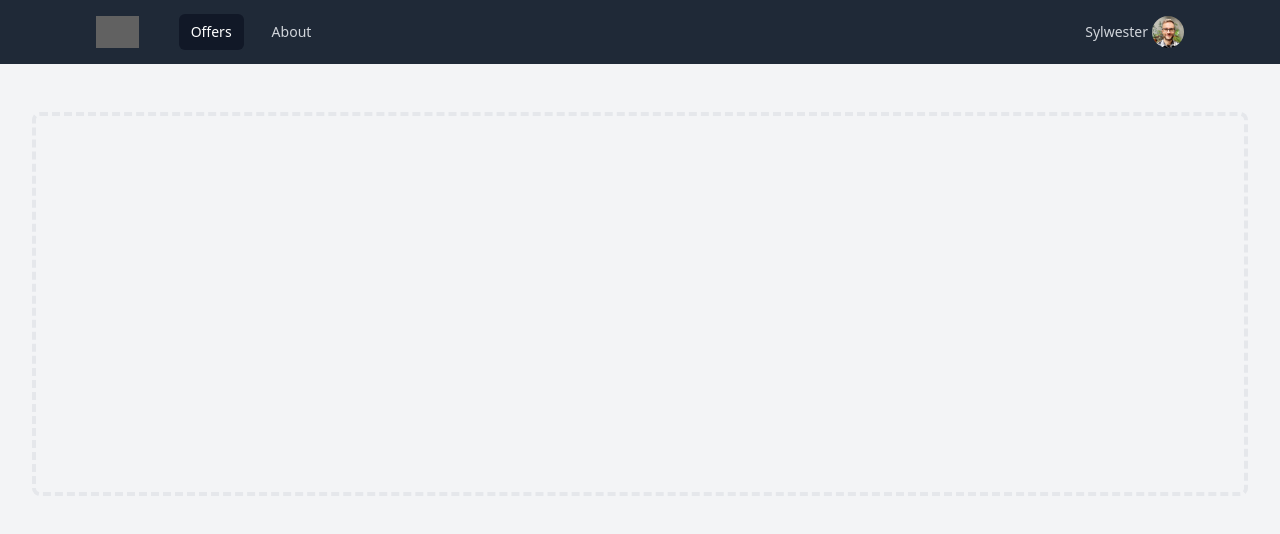
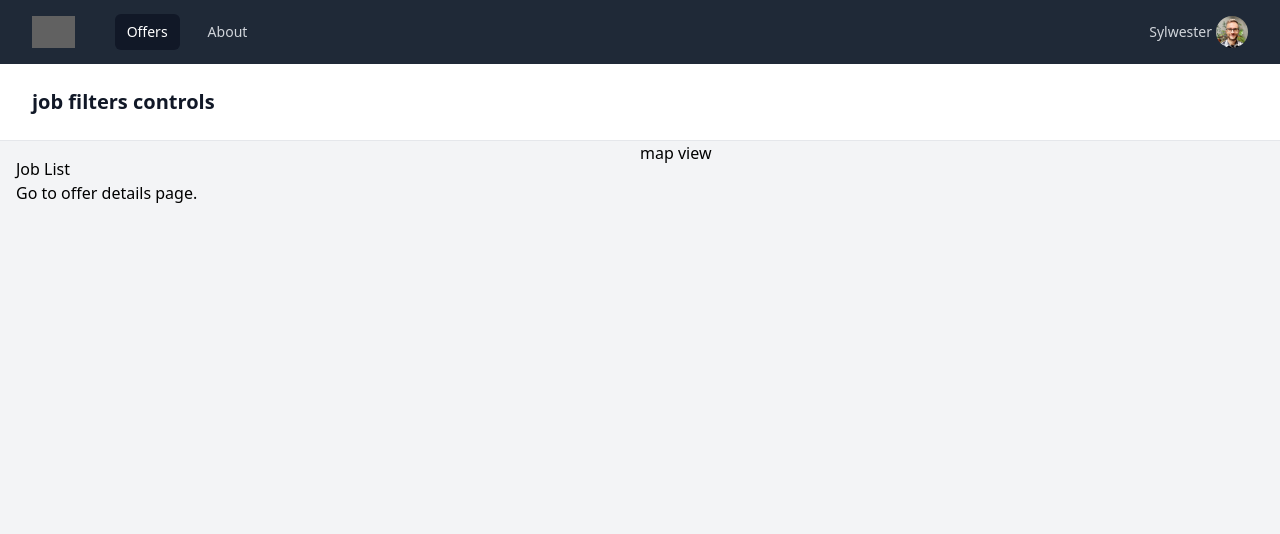
Before and after one commit to slykar/jjit-assignment, a React (Create React App) app: page / in a window 1280 px wide. Shown: the top 534 px of the page. Built offline with nearby package versions, Linux system fonts and the light colour scheme; grey boxes are pictures that could not be loaded.

Commit message:
wip: offer layout draft

```diff
--- a/src/App.tsx
+++ b/src/App.tsx
@@ -5,13 +5,16 @@ import JobDetails from './pages/JobDetails';
 
 import './App.css';
 import AppLayout from './layouts/AppLayout';
+import OffersLayout from './layouts/OffersLayout';
 
 function App() {
   return (
     <Routes>
       <Route element={<AppLayout />}>
-        <Route path="/" element={<JobList />} />
-        <Route path="/offers/:offerId" element={<JobDetails />} />
+        <Route element={<OffersLayout />}>
+          <Route path="/" element={<JobList />} />
+          <Route path="/offers/:offerId" element={<JobDetails />} />
+        </Route>
       </Route>
     </Routes>
   );
--- /dev/null
+++ b/src/containers/JobFiltersContainer.tsx
@@ -0,0 +1,5 @@
+export default function () {
+  return (
+    <h1 className="text-xl font-bold text-gray-900">job filters controls</h1>
+  );
+}
--- a/src/layouts/AppLayout.tsx
+++ b/src/layouts/AppLayout.tsx
@@ -2,6 +2,8 @@
 import { Fragment } from 'react';
 import { Disclosure, Menu, Transition } from '@headlessui/react';
 import { MenuIcon, XIcon } from '@heroicons/react/outline';
+import JobFilters from '../containers/JobFiltersContainer';
+import { Outlet } from 'react-router-dom';
 
 const user = {
   name: 'Sylwester',
@@ -31,7 +33,7 @@ export default function AppLayout() {
         <Disclosure as="nav" className="bg-gray-800">
           {({ open }) => (
             <>
-              <div className="max-w-6xl mx-auto px-4 sm:px-6 lg:px-8">
+              <div className="w-full mx-auto px-4 sm:px-6 lg:px-8">
                 <div className="flex items-center justify-between h-16">
                   <div className="flex items-center">
                     <div className="flex-shrink-0">
@@ -179,15 +181,16 @@ export default function AppLayout() {
             </>
           )}
         </Disclosure>
-        <main>
-          <div className="max-w-7xl mx-auto py-6 sm:px-6 lg:px-8">
-            {/* Replace with your content */}
-            <div className="px-4 py-6 sm:px-0">
-              <div className="border-4 border-dashed border-gray-200 rounded-lg h-96" />
-            </div>
-            {/* /End replace */}
+
+        <header className="bg-white border-b">
+          <div className="w-full py-6 px-4 sm:px-6 lg:px-8">
+            <JobFilters />
           </div>
-        </main>
+        </header>
+
+        <div className="w-full">
+          <Outlet />
+        </div>
       </div>
     </>
   );
--- /dev/null
+++ b/src/layouts/OffersLayout.tsx
@@ -0,0 +1,15 @@
+import { FunctionComponent } from 'react';
+import { Outlet } from 'react-router-dom';
+
+const OffersLayout: FunctionComponent = () => {
+  return (
+    <div className="flex flex-row">
+      <main className="basis-1/2 p-4">
+        <Outlet />
+      </main>
+      <aside className="basis-1/2">map view</aside>
+    </div>
+  );
+};
+
+export default OffersLayout;
```
